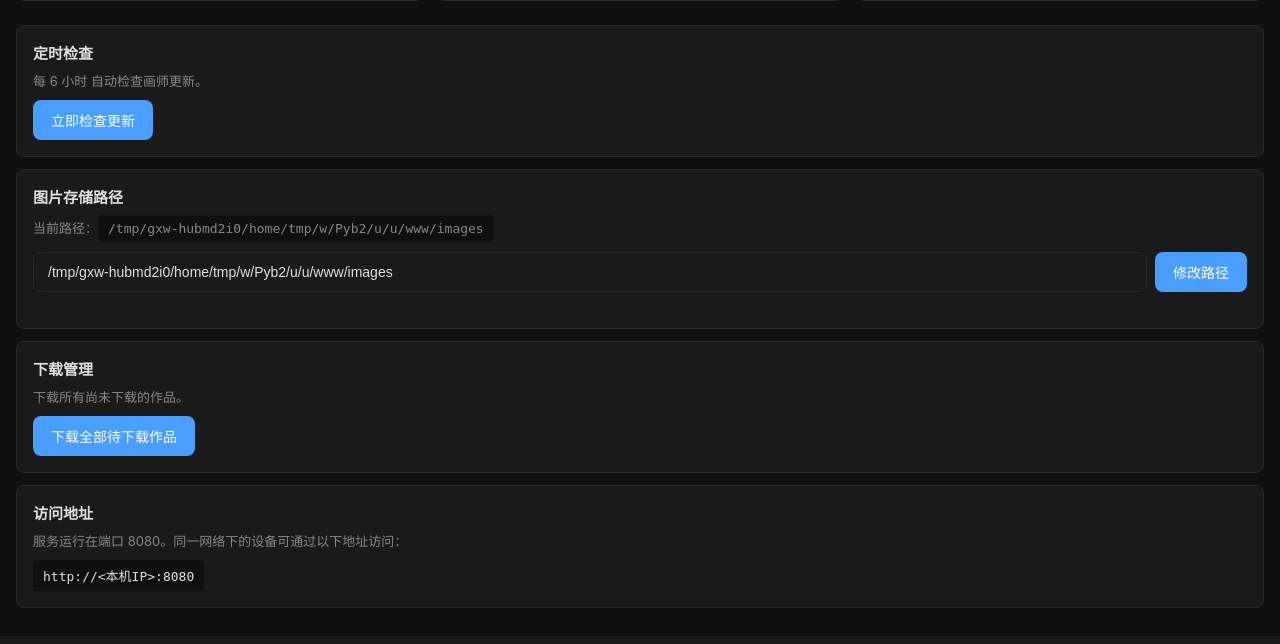
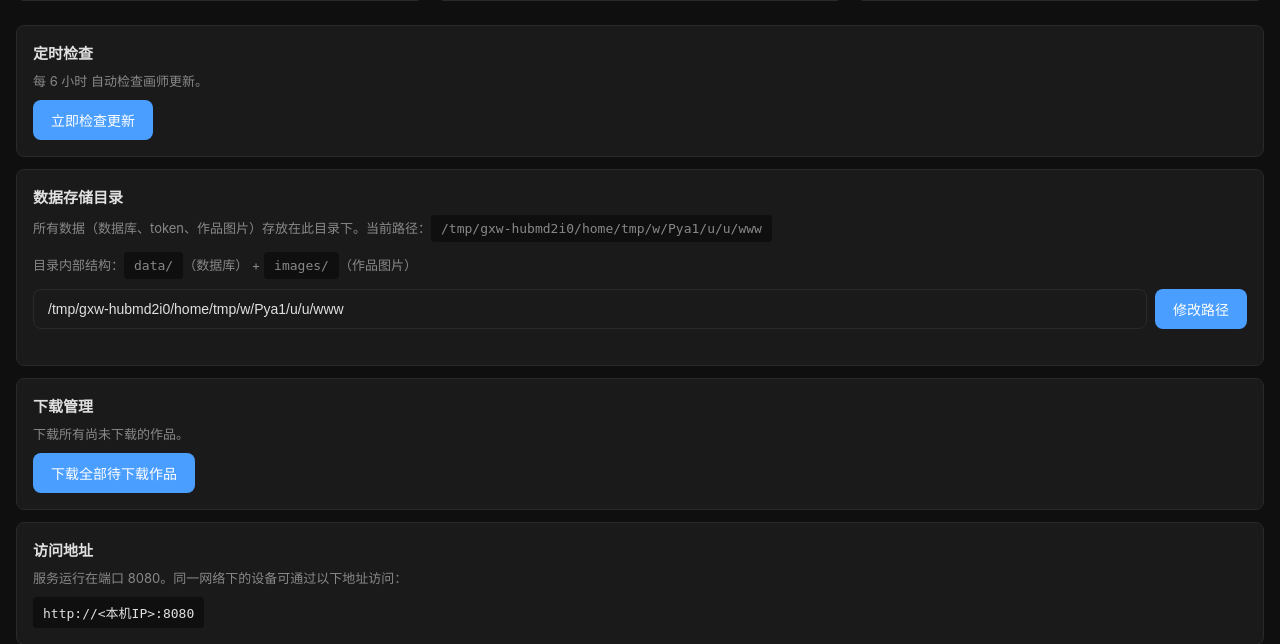
Before and after one commit to prince-dulb/pixiv-tracking-tool, a FastAPI app: page /settings in a window 1280 px wide. Shown: the part 260-904 px from the top of the page. Before the commit the page ends 868 px from the top, so only its background shows below. Run offline with FastAPI, Linux system fonts and the light colour scheme; parts of the project's set-up code (start-up, migrations or seed data) failed here and were passed over.

Commit message:
feat: settings 改为使用 DATA_ROOT 和 set_data_root

```diff
--- a/src/routes/settings.py
+++ b/src/routes/settings.py
@@ -1,10 +1,9 @@
-import shutil
 from fastapi import APIRouter, Request, Form
 from fastapi.responses import RedirectResponse
 
 from ..web import get_tracker, templates
 from ..models import Session, TrackedArtist, Illustration
-from ..config import IMAGES_DIR, PROJECT_ROOT, set_images_dir
+from ..config import DATA_ROOT, set_data_root
 
 router = APIRouter(prefix="/settings", tags=["settings"])
 
@@ -23,7 +22,7 @@ def _settings_context():
         "check_interval_hours": CHECK_INTERVAL_HOURS,
         "check_interval_minutes": CHECK_INTERVAL_MINUTES,
         "port": PORT,
-        "images_dir": str(IMAGES_DIR),
+        "data_root": str(DATA_ROOT),
     }
 
 
@@ -55,38 +54,12 @@ async def change_path(request: Request, new_path: str = Form(...)):
     if not new_path:
         return RedirectResponse("/settings", status_code=303)
 
-    if new_path.startswith(('\\', '/')) or ':' in new_path:
-        new_dir = __import__('pathlib').Path(new_path)
-    else:
-        new_dir = PROJECT_ROOT / new_path
-
     try:
-        new_dir.mkdir(parents=True, exist_ok=True)
-    except Exception:
+        set_data_root(new_path)
+    except Exception as e:
         return templates.TemplateResponse(
             request, "settings.html",
-            _settings_context() | {"error": f"无法创建目录: {new_path}"}
+            _settings_context() | {"error": f"迁移失败: {e}"}
         )
 
-    old_dir = IMAGES_DIR
-
-    # 迁移已有文件
-    if old_dir.exists() and str(old_dir.resolve()) != str(new_dir.resolve()):
-        for child in old_dir.iterdir():
-            if child.is_dir():
-                dest = new_dir / child.name
-                if not dest.exists():
-                    shutil.move(str(child), str(dest))
-
-    # 更新 DB 路径
-    session = Session()
-    old_web = f"/images/{old_dir.name}"
-    new_web = f"/images/{new_dir.name}"
-    for i in session.query(Illustration).filter(Illustration.file_paths != None):
-        if i.file_paths and old_web in i.file_paths:
-            i.file_paths = i.file_paths.replace(old_web, new_web)
-    session.commit()
-    session.close()
-
-    set_images_dir(str(new_dir))
     return RedirectResponse("/settings", status_code=303)
--- a/src/templates/settings.html
+++ b/src/templates/settings.html
@@ -36,10 +36,11 @@
 </div>
 
 <div class="settings-section">
-    <h3>图片存储路径</h3>
-    <p>当前路径：<code>{{ images_dir }}</code></p>
+    <h3>数据存储目录</h3>
+    <p>所有数据（数据库、token、作品图片）存放在此目录下。当前路径：<code>{{ data_root }}</code></p>
+    <p style="color:#888;font-size:13px;">目录内部结构：<code>data/</code>（数据库） + <code>images/</code>（作品图片）</p>
     <form method="post" action="/settings/change-path" class="add-form">
-        <input type="text" name="new_path" placeholder="输入新路径，如 D:/pixiv_images 或相对路径 my_images" value="{{ images_dir }}">
+        <input type="text" name="new_path" placeholder="输入新路径，如 D:/pixiv_data" value="{{ data_root }}">
         <button type="submit">修改路径</button>
     </form>
 </div>
```
